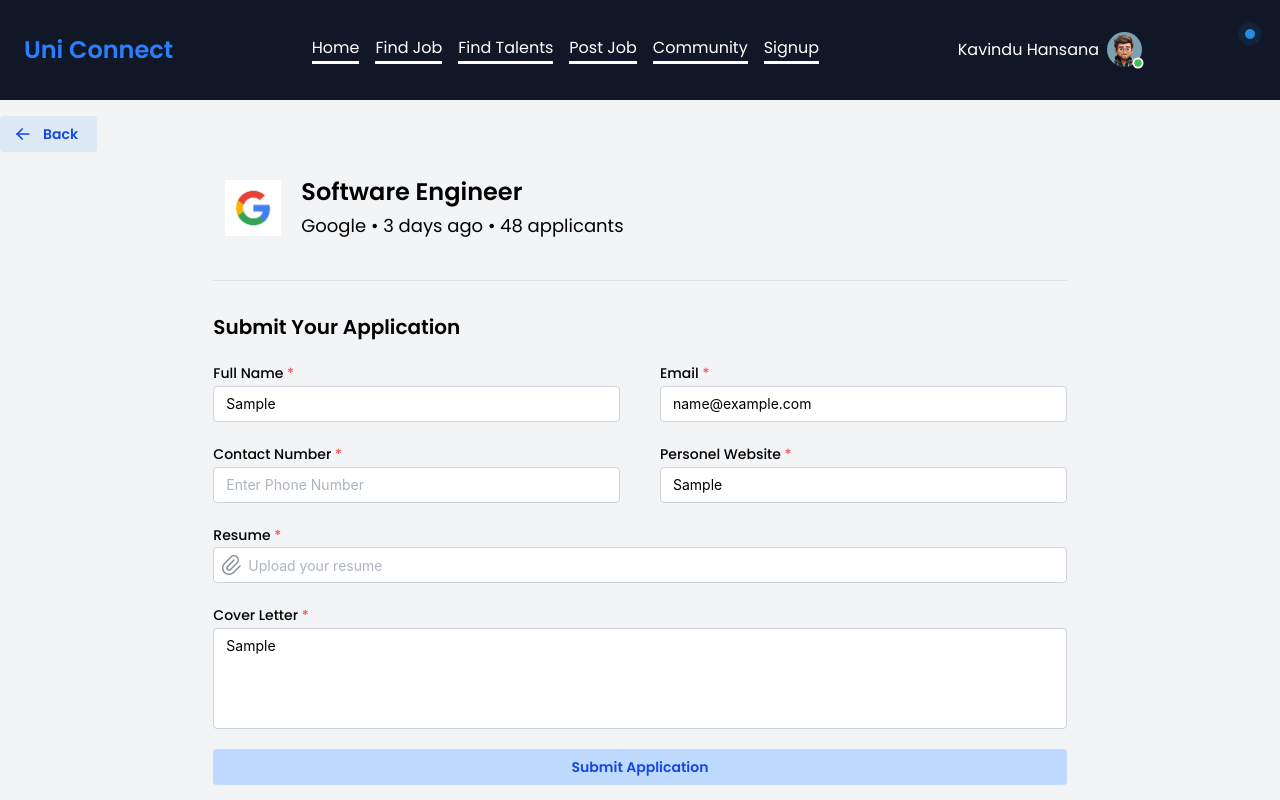
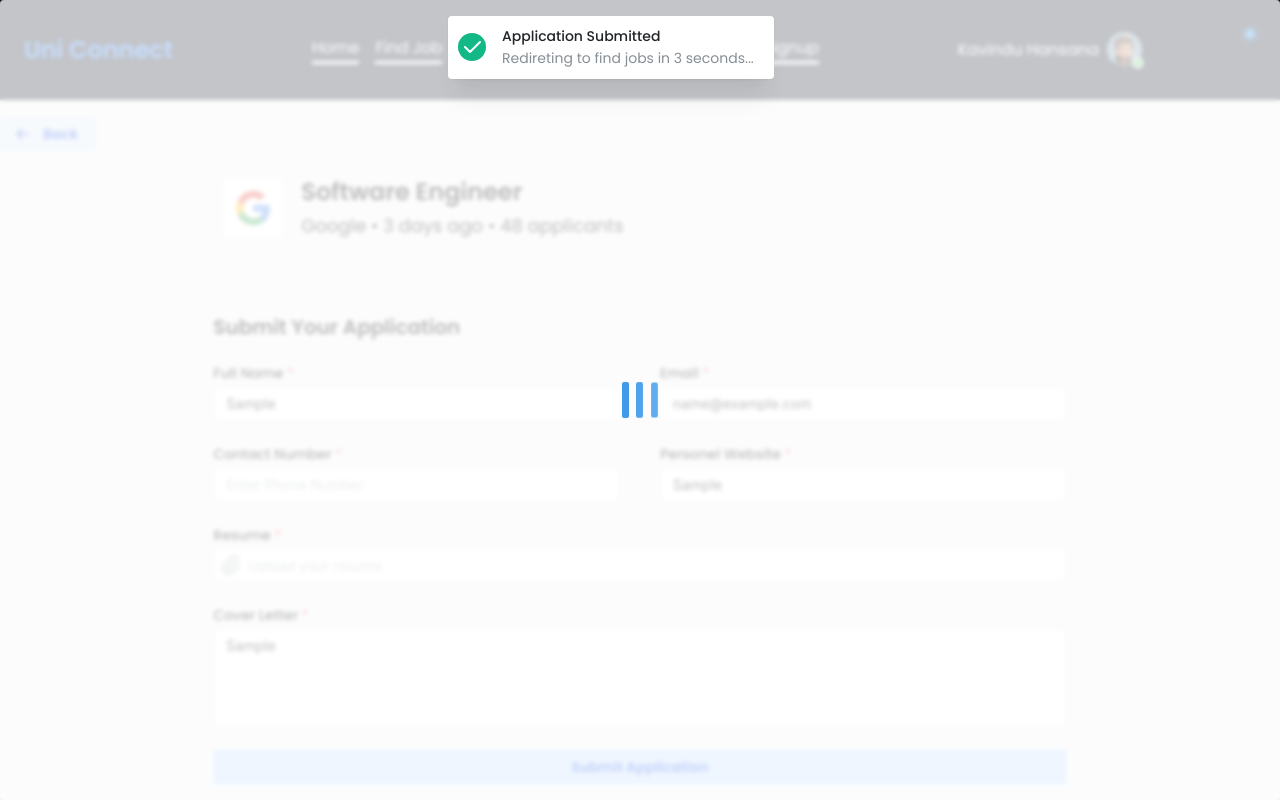
Before and after one commit to kavinduhcolombage/UniConnect_Frontend, a React (Vite) app: page /apply-job in a window 1280 px wide. Both pictures are taken after typing "Sample", "name@example.com", "Sample", "Sample", "Sample" into the empty fields and a click on the button "Submit Application". Shown: the top 800 px of the page. Built offline with nearby package versions, Linux system fonts and the light colour scheme; some icons are missing.

Commit message:
enhance form submission with loading overlay and notification

```diff
--- a/src/App.tsx
+++ b/src/App.tsx
@@ -1,5 +1,5 @@
 import './App.css'
-import {  MantineProvider } from '@mantine/core'
+import { MantineProvider } from '@mantine/core'
 import '@mantine/core/styles.css';
 import '@mantine/notifications/styles.css';
 import { BrowserRouter, Route, Routes } from 'react-router-dom';
@@ -41,6 +41,7 @@ function App() {
     <MantineProvider>
       <Notifications position="top-center" zIndex={1000} />
       <BrowserRouter>
+        <div className='relative'>
           <Suspense fallback={<div>Loading...</div>}>
             <Routes>
               <Route path="/find-job" element={<FindJobPage />} />
@@ -53,6 +54,7 @@ function App() {
               <Route path="*" element={<HomePage />} />
             </Routes>
           </Suspense>
+        </div>
       </BrowserRouter>
     </MantineProvider>
 
--- a/src/ApplyJob/ApplyJobComp.tsx
+++ b/src/ApplyJob/ApplyJobComp.tsx
@@ -1,8 +1,26 @@
-import { Button, Divider, FileInput, NumberInput, Textarea, TextInput } from "@mantine/core";
-import { IconPaperclip } from "@tabler/icons-react";
+import { Button, Divider, FileInput, NumberInput, Textarea, TextInput, Notification, LoadingOverlay } from "@mantine/core";
+import { IconCheck, IconPaperclip } from "@tabler/icons-react";
+import { useState } from "react";
+import { useNavigate } from "react-router-dom";
+
 
 const ApplyJobComp = () => {
-    return <div className="w-2/3 mx-auto">
+    const [submit, setSubmit] = useState(false);
+    const [sec, setSec] = useState(5);
+    const navigate = useNavigate();
+    const handleSubmit = () => {
+        setSubmit(true);
+        let x = 5;
+        setInterval(()=>{
+            x--;
+            setSec(x);
+            if (x === 0) {
+                navigate("/find-job")
+            }
+        }, 1000)
+    }
+    return <><div className="w-2/3 mx-auto">
+        <LoadingOverlay className="!fixed" visible={submit} zIndex={1000} overlayProps={{radius:"sm" , blur:2}} loaderProps={{color:"blue", type:"bars"}}/>
         <div className="flex justify-between">
             <div className="flex gap-2 items-center">
                 <div className="p-3 rounded-xl">
@@ -25,11 +43,13 @@ const ApplyJobComp = () => {
                 <NumberInput hideControls label="Contact Number" withAsterisk placeholder="Enter Phone Number" />
                 <TextInput label="Personel Website" withAsterisk placeholder="Enter URL" />
             </div>
-            <FileInput leftSection={<IconPaperclip stroke={1.5}/>} label="Resume" withAsterisk placeholder="Upload your resume" accept=".pdf,.doc,.docx" />
+            <FileInput leftSection={<IconPaperclip stroke={1.5} />} label="Resume" withAsterisk placeholder="Upload your resume" accept=".pdf,.doc,.docx" />
             <Textarea label="Cover Letter" withAsterisk placeholder="Write your cover letter here..." autosize minRows={4} maxRows={8} />
-            <Button className="!text-blue-700 !bg-blue-200 hover:!border-blue-600" variant="light">Submit Application</Button>
+            <Button className="!text-blue-700 !bg-blue-200 hover:!border-blue-600" variant="light" onClick={handleSubmit}>Submit Application</Button>
         </div>
     </div>
+        <Notification className={`!border-blue-600 -translate-y-20 !fixed top-0 left-[35%] z-[1001] transition duration-300 ease-in-out ${submit ? "translate-y-0" : "-translate-y-20"}`} icon={<IconCheck />} color="teal" title="Application Submitted" mt="md" withCloseButton={false}>Redireting to find jobs in {sec} seconds...</Notification>
+    </>
 }
 
 export default ApplyJobComp;
```
Lines whose indentation alone changed are shown as unchanged.
